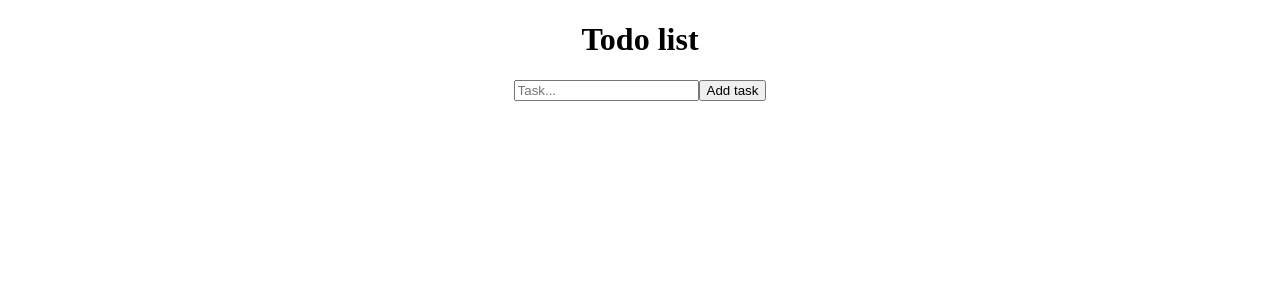
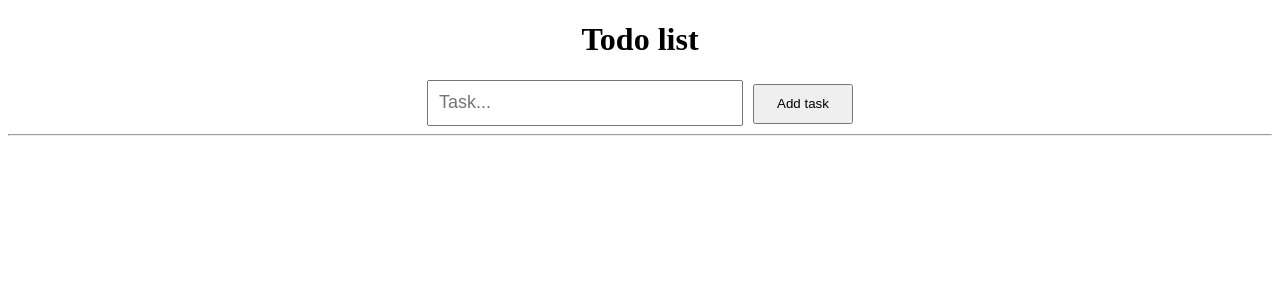
Before and after one commit to orchid-cloud/react-todo-list, a React (Vite) app: page / in a window 1280 px wide. Shown: the top 300 px of the page. Built offline with nearby package versions, Linux system fonts and the light colour scheme.

Commit message:
set up the ui

```diff
--- a/src/App.css
+++ b/src/App.css
@@ -1,3 +1,16 @@
-body {
+.App {
   text-align: center;
 }
+
+input {
+  width: 300px;
+  height: 40px;
+  margin-inline-end: 10px;
+  padding-inline-start: 10px;
+  font-size: 18px;
+}
+
+button {
+  width: 100px;
+  height: 40px;
+}
--- a/src/App.jsx
+++ b/src/App.jsx
@@ -8,6 +8,7 @@ function App() {
       <div>
         <input type="text" placeholder="Task..." />
         <button>Add task</button>
+        <hr />
       </div>
     </div>
   );
```
